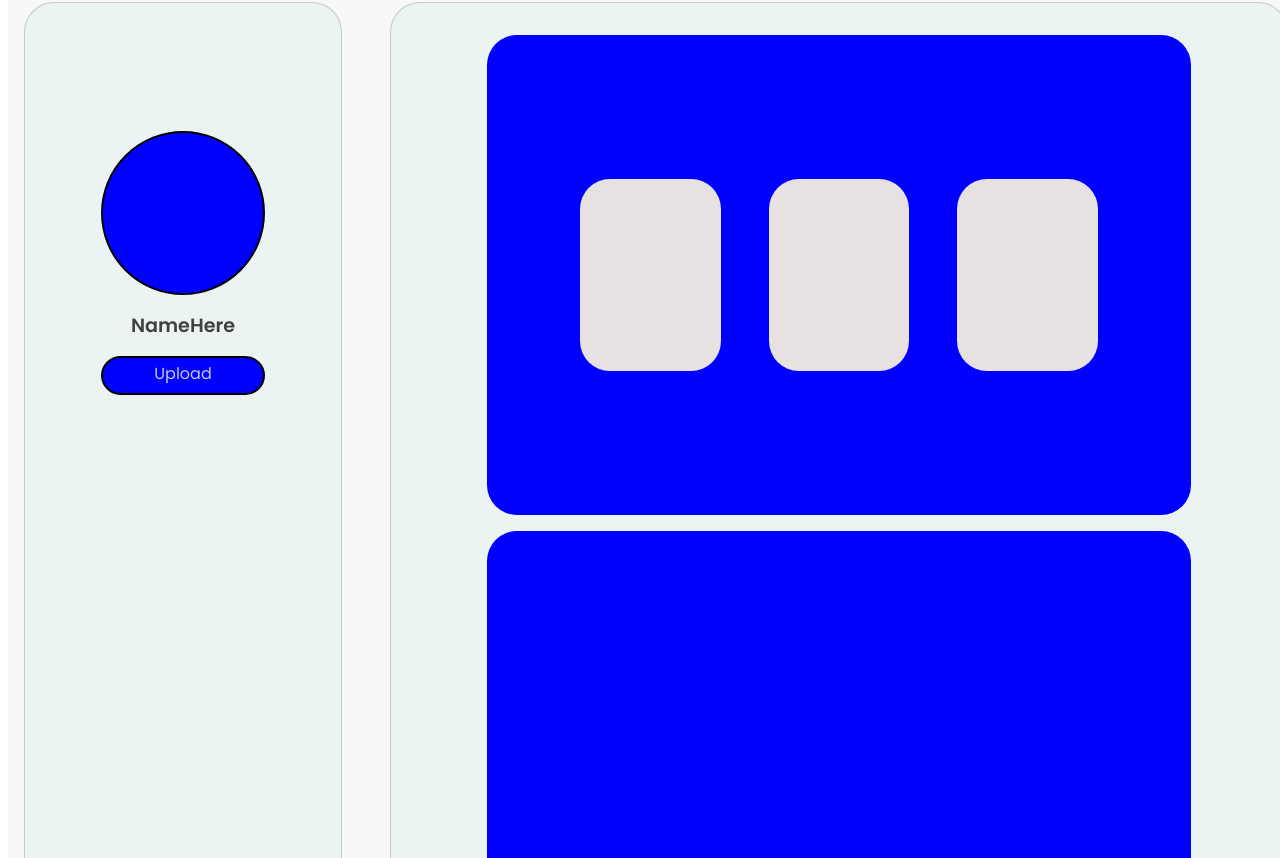
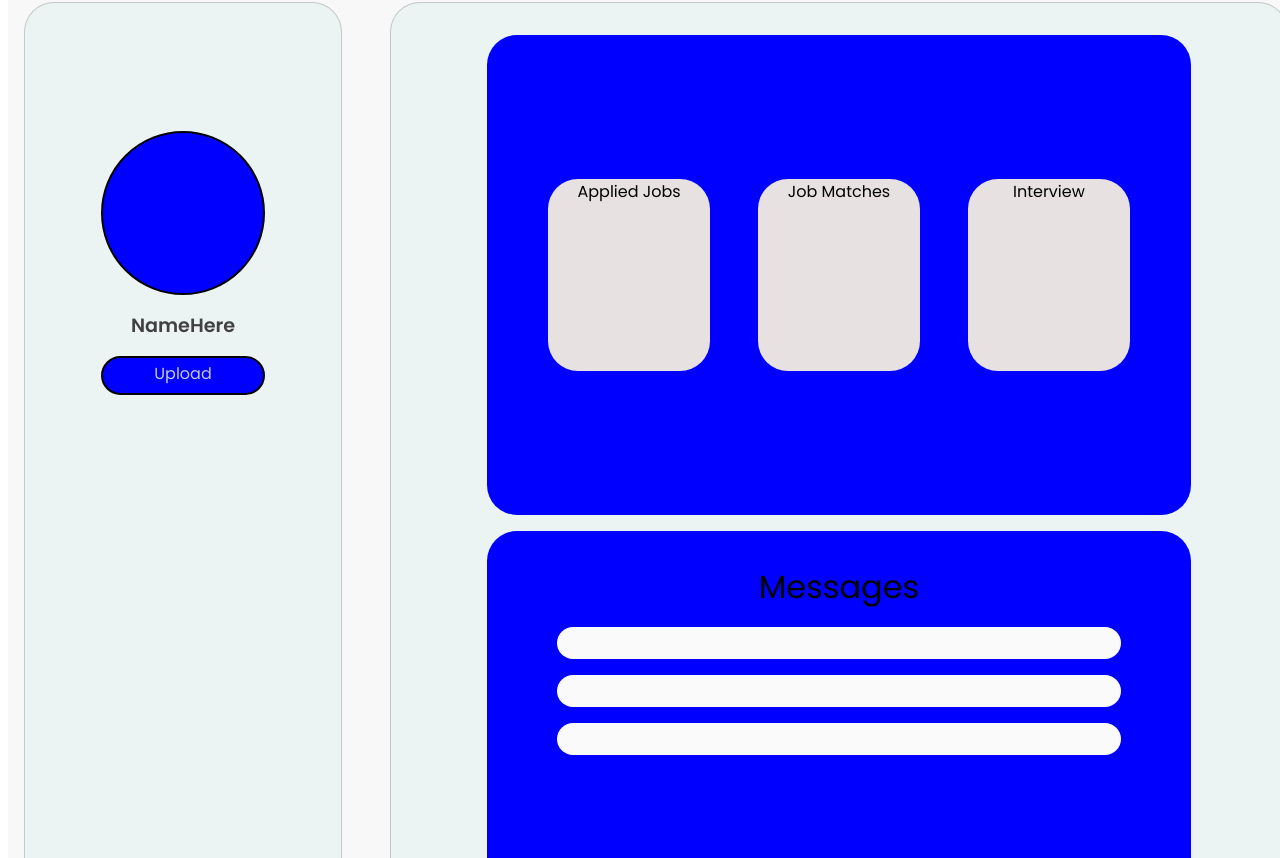
Before and after one commit to 1014Aayush/display, a React (Vite) app: page / in a window 1280 px wide. Shown: the part 1782-2640 px from the top of the page. Built offline with nearby package versions, Linux system fonts and the light colour scheme.

Commit message:
Added Messages section

```diff
--- a/src/components/profile.jsx
+++ b/src/components/profile.jsx
@@ -12,11 +12,23 @@ export default function Profile()
             </div>
             <div className="profile_right">
                 <div className="application_status">
-                    <div className="Applied_dialog"></div>
-                    <div className="match_dialog"></div>
-                    <div className="interview_dialog"></div>
+                    <div className="Applied_dialog">
+                        <div className="text_applicationstatus"></div>
+                        Applied Jobs</div>
+                    <div className="match_dialog">
+                        Job Matches
+                    </div>
+                    <div className="interview_dialog">
+                        Interview
+                    </div>
                 </div>
-                <div className="profile_messages"></div>
+                <div className="profile_messages">
+                    Messages
+                    <div className="Messages"></div>
+                    <div className="Messages"></div>
+                    <div className="Messages"></div>
+                </div>
+
 
             </div>
         </div>
--- a/src/index.css
+++ b/src/index.css
@@ -18,6 +18,7 @@
   gap:3rem;
   padding-top: 2rem;
   padding-left: 1rem;
+  font-family: poppins,sans-serif;
 
 
 
@@ -95,31 +96,51 @@
 }
 
 .Applied_dialog{
-  width: 20%;
+  width: 23%;
   height: 40%;
   background-color: rgb(231, 225, 225);
   border-radius: 30px;
+  text-align: center;
+  justify-content: center;
+  align-items: center;
 
 }
 
 .match_dialog{
-  width: 20%;
+  width: 23%;
   height: 40%;
   background-color: rgb(231, 225, 225);
   border-radius: 30px;
+  text-align: center;
 }
 
 .interview_dialog{
-  width: 20%;
+  width: 23%;
   height: 40%;
   background-color: rgb(231, 225, 225);
   border-radius: 30px;
+  text-align: center;
+
 }
 
 .profile_messages{
   height: 30%;
   width: 100%;
   background-color:blue;
+  border-radius: 30px;
+  display: flex;
+  flex-direction: column;
+  gap:1rem;
+  align-items: center;
+  padding-top: 2rem;
+  font-size:2rem;
+
+}
+
+.Messages{
+  height: 2rem;
+  width: 80%;
+  background-color: rgb(250, 250, 250);
   border-radius: 30px;
 }
 
```
